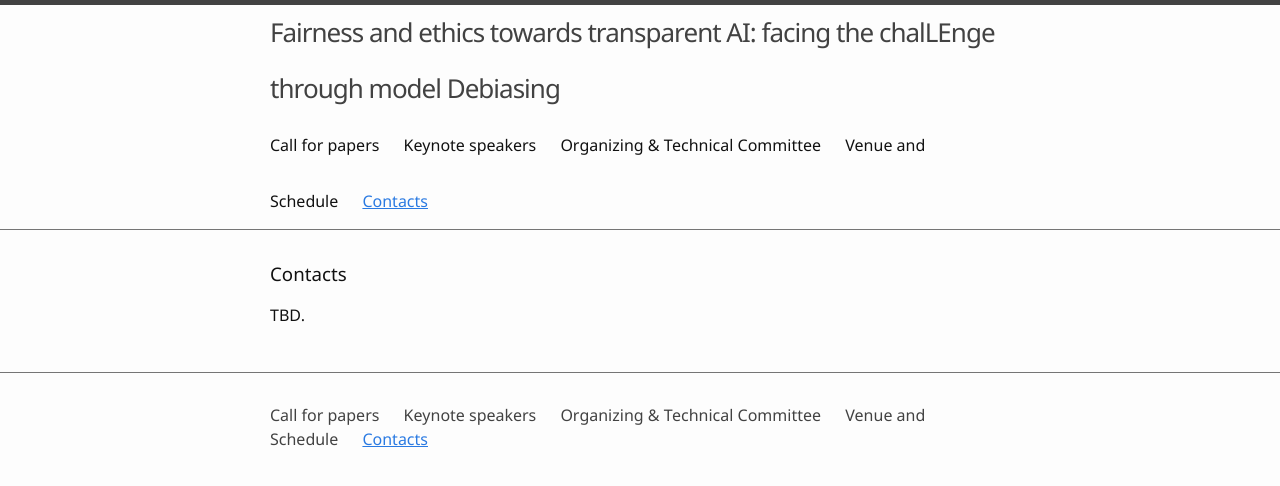
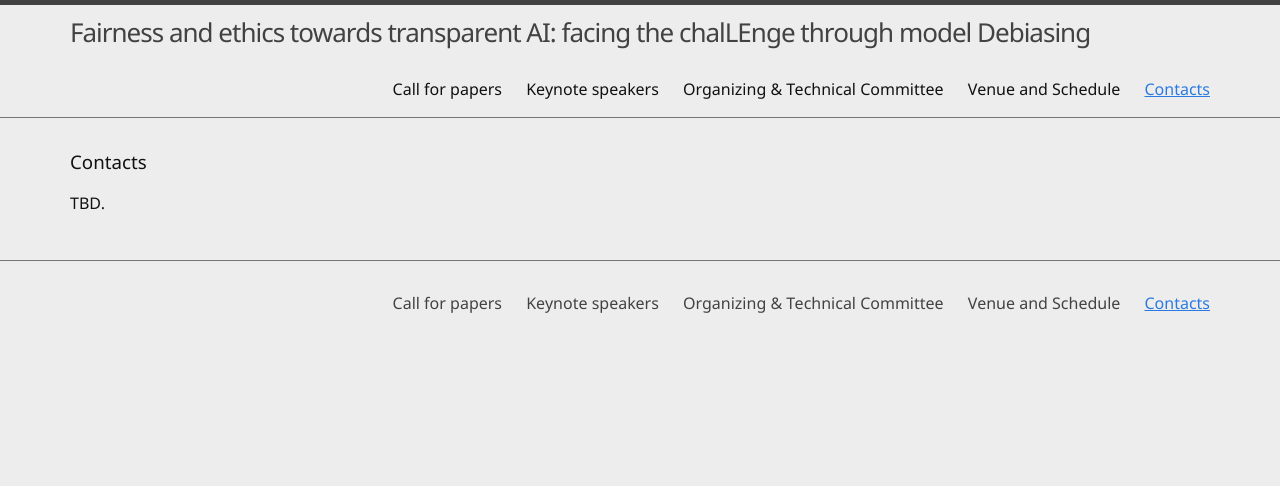
Before and after one commit to VitoPaoloPastore/2nd-FAILED-Workshop-ICCV-2025.github.io, a Jekyll site: the page built from 4-contacts.md, in a window 1280 px wide. Shown: the top 486 px of the page. Built offline with Jekyll 4.4.1, drawn with Linux system fonts in a browser that asks for light colours.

Commit message:
Update main.scss

```diff
--- a/css/main.scss
+++ b/css/main.scss
@@ -8,7 +8,7 @@ $link-color: #2a7ae2 !default;
 $active-color: #2a7ae2;
 $text-color:#111 !default;
 $headings-color: #111;
-$background-color: #fdfdfd !default;
+$background-color: #ededed !default;
 
 /* font base */
 @font-face {
@@ -36,7 +36,7 @@ $grey-color-light: lighten($grey-color, 40%) !default;
 $grey-color-dark:  darken($grey-color, 25%) !default;
 
 // Width of the content area
-$content-width:    800px !default;
+$content-width:    1200px !default;
 
 $on-palm:          600px !default;
 $on-laptop:        800px !default;
```
